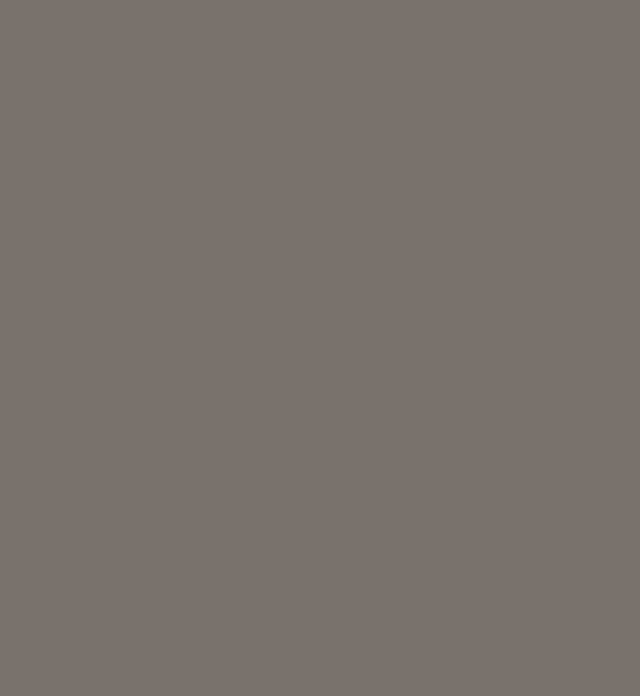
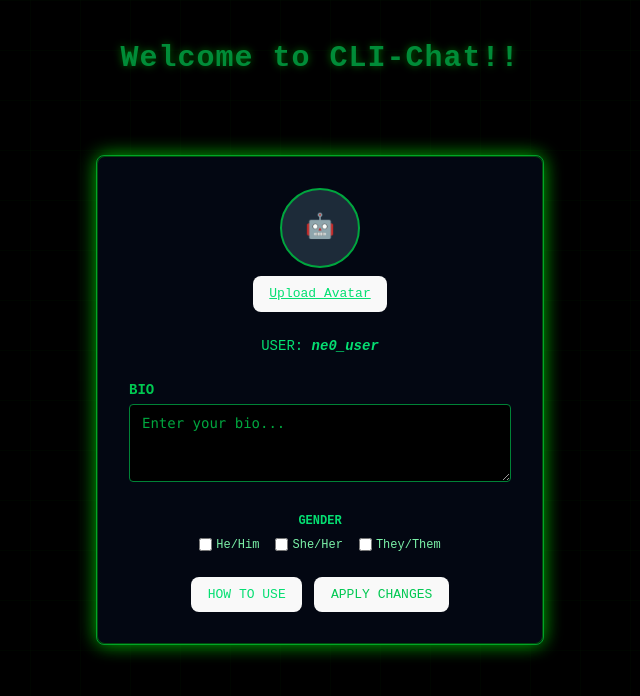
Before and after one commit to Kartik-619/Chat-CLI, a React (Vite) app in the folder frontend/: page /userprofile in a window 1280 px wide. Before the commit this address had no page. Shown: the top 696 px of the page, without its empty margins (320-960 px from the left). Built offline with nearby package versions, Linux system fonts and the light colour scheme.

Commit message:
user profile page frontend update

```diff
--- a/frontend/src/App.jsx
+++ b/frontend/src/App.jsx
@@ -2,6 +2,7 @@ import { useState } from 'react'
 import { Routes,BrowserRouter ,Route} from 'react-router-dom'
 import Login from './components/Login'
 import SignUp from './components/signup'
+import UserProfile from './pages/user_profile'
 
 
 function App() {
@@ -14,6 +15,7 @@ function App() {
       <Route path="/" element={<SignUp/>} />
         <Route path='/login' element={<Login/>} />
         <Route path='/register' element={<SignUp/>} />
+        <Route path='/userprofile' element={<UserProfile/>} />
       </Routes>
 
 
--- a/frontend/src/components/Login.jsx
+++ b/frontend/src/components/Login.jsx
@@ -40,7 +40,7 @@ export default function Login() {
   useEffect(() => {
     if (showMat) {
       const timer = setTimeout(() => {
-        navigate("/home");
+        navigate("/userprofile");
       }, 10000);
       return () => clearTimeout(timer);
     }
--- /dev/null
+++ b/frontend/src/pages/user_profile.jsx
@@ -0,0 +1,214 @@
+import React, { useState } from 'react';
+
+export default function UserProfile() {
+  const [bio, setBio] = useState('');
+  const [username] = useState('ne0_user'); // Example username
+  const [gender, setGender] = useState({
+    male: false,
+    female: false,
+    nonBinary: false,
+  });
+
+  const handleSubmit = (e) => {
+    e.preventDefault();
+    const selected = Object.keys(gender).filter((k) => gender[k]);
+    alert(`Profile updated!\nBio: ${bio}\nGender: ${selected.join(', ') || 'Not specified'}`);
+  };
+
+  const handleGenderChange = (key) => {
+    setGender((prev) => ({
+      ...prev,
+      [key]: !prev[key],
+    }));
+  };
+
+  return (
+    <div className="relative h-screen w-full bg-black overflow-hidden flex items-center justify-center p-4">
+      {/* Grid Background */}
+      <div
+        className="absolute inset-0 opacity-20"
+        style={{
+          backgroundImage: `
+            linear-gradient(rgba(0, 255, 0, 0.1) 1px, transparent 1px),
+            linear-gradient(90deg, rgba(0, 255, 0, 0.1) 1px, transparent 1px)
+          `,
+          backgroundSize: '50px 50px',
+        }}
+      />
+
+      {/* Animated Scan Line */}
+      <div className="absolute inset-0 pointer-events-none">
+        <div
+          className="absolute left-0 w-full h-0.5 bg-green-500 opacity-70"
+          style={{
+            top: '30%',
+            boxShadow: '0 0 15px #0f0',
+            animation: 'scan 3s infinite linear',
+          }}
+        />
+      </div>
+
+      {/* Blinking Welcome Heading */}
+      <div className="absolute top-10">
+        <h2
+          className="text-green-500 text-3xl font-semibold animate-pulse"
+          style={{
+            fontFamily: 'monospace',
+            textShadow: '0 0 10px rgba(0, 255, 0, 0.6)',
+            letterSpacing: '1px',
+          }}
+        >
+          Welcome to CLI-Chat!!
+        </h2>
+      </div>
+
+      {/* Main Form Container */}
+      <form
+        onSubmit={handleSubmit}
+        className="relative bg-gray-950 border border-green-700 p-8 rounded-lg max-w-md w-full text-center backdrop-blur-sm"
+        style={{
+          boxShadow: '0 0 20px rgba(0, 255, 0, 0.2)',
+          fontFamily: 'monospace',
+        }}
+      >
+        {/* Animated Border Glow */}
+        <div
+          className="absolute inset-0 rounded-lg pointer-events-none"
+          style={{
+            border: '1px solid rgba(0, 255, 0, 0.3)',
+            animation: 'glow 2s infinite alternate',
+            boxShadow: '0 0 10px rgba(0, 255, 0, 0.4)',
+            opacity: 0.8,
+            zIndex: -1,
+          }}
+        />
+
+        {/* Profile Photo */}
+        <div className="mb-6">
+          <div className="w-20 h-20 mx-auto bg-gray-800 rounded-full flex items-center justify-center border-2 border-green-600 relative overflow-hidden">
+            <span className="text-green-400 text-2xl">🤖</span>
+            <div className="absolute inset-0 rounded-full animate-ping bg-green-500 opacity-20"></div>
+          </div>
+          <button
+            type="button"
+            className="text-green-400 hover:text-green-300 text-sm mt-2 underline transition"
+          >
+            Upload Avatar
+          </button>
+        </div>
+
+        {/* Username */}
+        <div className="mb-6 text-green-400 text-sm">
+          <h2>
+            USER: <i className="font-bold">{username}</i>
+          </h2>
+        </div>
+
+        {/* Bio Input */}
+        <div className="mb-6 text-left">
+          <label htmlFor="bio" className="block text-green-500 font-bold text-sm mb-1">
+            BIO
+          </label>
+          <textarea
+            id="bio"
+            placeholder="Enter your bio..."
+            value={bio}
+            onChange={(e) => setBio(e.target.value)}
+            className="w-full px-3 py-2 bg-black border border-green-700 text-green-400 placeholder-green-600 rounded focus:outline-none focus:ring-2 focus:ring-green-500 font-mono text-sm"
+            rows="3"
+          />
+        </div>
+
+        {/* Gender Checkboxes */}
+        <div className="flex flex-col items-center mb-6 space-y-2">
+          <label className="text-green-400 text-xs font-bold">GENDER</label>
+          <div className="flex gap-4 text-xs">
+            <label className="flex items-center space-x-1 text-green-300">
+              <input
+                type="checkbox"
+                checked={gender.male}
+                onChange={() => handleGenderChange('male')}
+                className="accent-green-500"
+              />
+              <span>He/Him</span>
+            </label>
+            <label className="flex items-center space-x-1 text-green-300">
+              <input
+                type="checkbox"
+                checked={gender.female}
+                onChange={() => handleGenderChange('female')}
+                className="accent-green-500"
+              />
+              <span>She/Her</span>
+            </label>
+            <label className="flex items-center space-x-1 text-green-300">
+              <input
+                type="checkbox"
+                checked={gender.nonBinary}
+                onChange={() => handleGenderChange('nonBinary')}
+                className="accent-green-500"
+              />
+              <span>They/Them</span>
+            </label>
+          </div>
+        </div>
+
+        {/* Buttons */}
+        <div className="flex gap-3 justify-center">
+          <button
+            type="button"
+            className="px-4 py-1 bg-gray-800 text-green-400 border border-green-700 rounded text-xs hover:bg-green-900 hover:text-white transition"
+          >
+            HOW TO USE
+          </button>
+          <button
+            type="submit"
+            className="px-4 py-1 bg-green-800 text-green-500 font-bold rounded text-xs hover:bg-green-600 transition"
+          >
+            APPLY CHANGES
+          </button>
+        </div>
+      </form>
+
+      {/* Custom Animations */}
+      <style jsx>{`
+        @keyframes scan {
+          0% {
+            transform: translateY(-100%);
+            opacity: 0;
+          }
+          50% {
+            opacity: 0.8;
+          }
+          100% {
+            transform: translateY(100vh);
+            opacity: 0;
+          }
+        }
+        @keyframes glow {
+          0% {
+            opacity: 0.6;
+            box-shadow: 0 0 10px rgba(0, 255, 0, 0.4);
+          }
+          100% {
+            opacity: 0.9;
+            box-shadow: 0 0 20px rgba(0, 255, 0, 0.7);
+          }
+        }
+        .animate-pulse {
+          animation: pulse 1.5s ease-in-out infinite alternate;
+        }
+        @keyframes pulse {
+          from {
+            opacity: 0.6;
+            text-shadow: 0 0 5px rgba(0, 255, 0, 0.4);
+          }
+          to {
+            opacity: 1;
+            text-shadow: 0 0 20px rgba(0, 255, 0, 0.8), 0 0 30px rgba(0, 255, 0, 0.5);
+          }
+        }
+      `}</style>
+    </div>
+  );
+}
```
